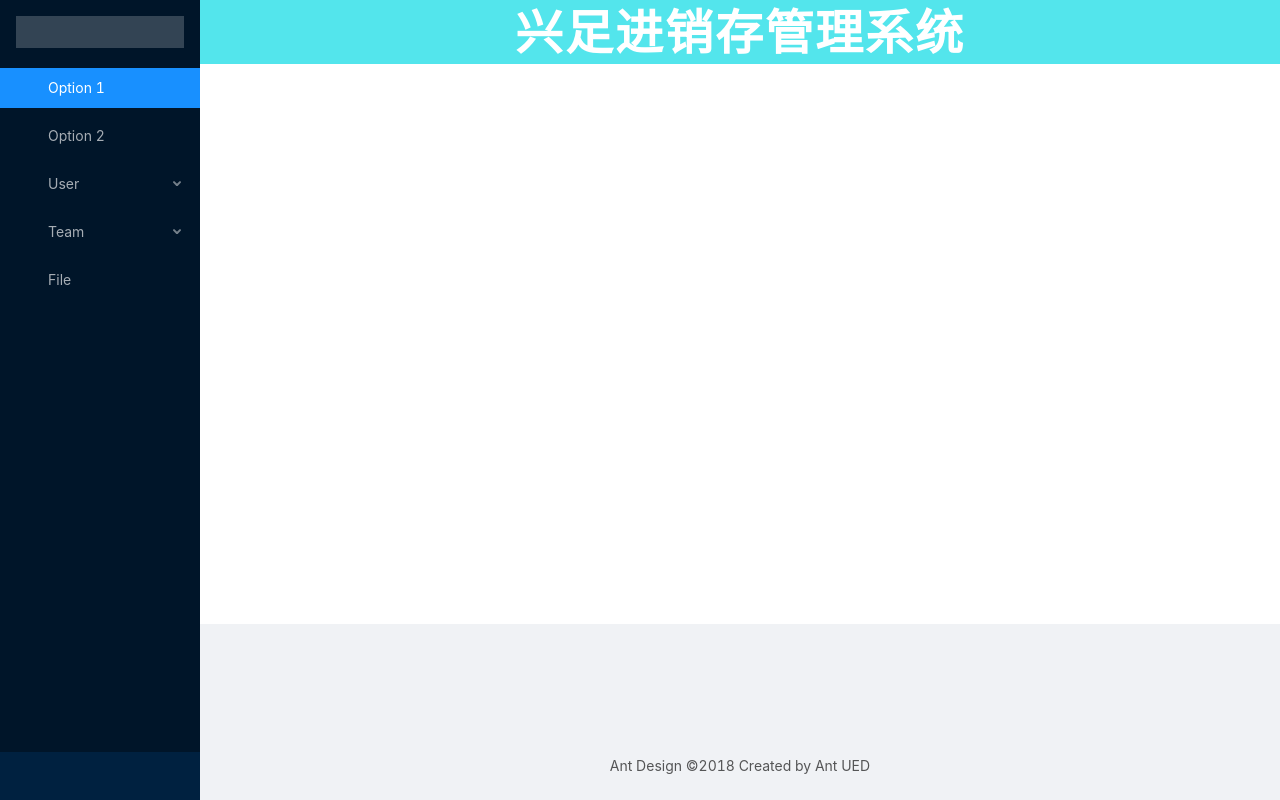
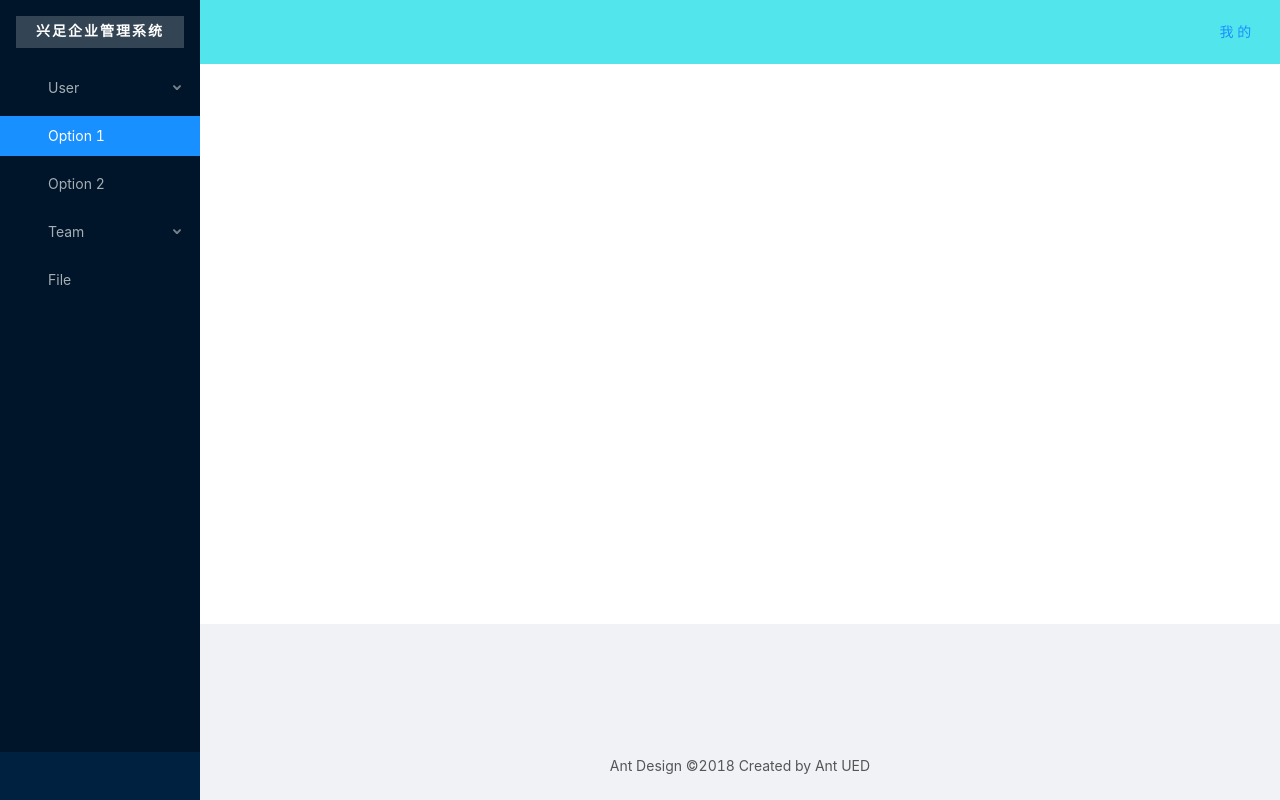
Before and after one commit to yzhh868/XZ-managementsystem, a Vue app: page / in a window 1280 px wide. Built offline with nearby package versions, Linux system fonts and the light colour scheme.

Commit message:
该版本修改了菜单和title

```diff
--- a/public/index.html
+++ b/public/index.html
@@ -4,7 +4,7 @@
     <meta charset="utf-8">
     <meta http-equiv="X-UA-Compatible" content="IE=edge">
     <meta name="viewport" content="width=device-width,initial-scale=1.0">
-    <link rel="icon" href="<%= BASE_URL %>favicon.ico">
+    <link rel="icon" href="<%= BASE_URL %>xz.svg">
     <title><%= htmlWebpackPlugin.options.title %></title>
   </head>
   <body>
--- a/src/views/index/index.vue
+++ b/src/views/index/index.vue
@@ -1,18 +1,15 @@
 <template>
   <a-layout class="layout" style="min-height: 100vh">
     <a-layout-sider v-model="collapsed" collapsible>
-      <div class="logo" />
+      <div class="logo" >
+        {{collapsed?'兴足':'兴足企业管理系统'}}
+      </div>
       <a-menu theme="dark" :default-selected-keys="['1']" mode="inline">
-        <a-menu-item key="1">
-          <a-icon type="pie-chart" />
-          <span>Option 1</span>
-        </a-menu-item>
-        <a-menu-item key="2">
-          <a-icon type="desktop" />
-          <span>Option 2</span>
-        </a-menu-item>
         <a-sub-menu key="sub1">
-          <span slot="title"><a-icon type="user" /><span>User</span></span>
+          <span slot="title">
+            <a-icon type="user" />
+            <span>User</span>
+          </span>
           <a-menu-item key="3">
             Tom
           </a-menu-item>
@@ -23,6 +20,16 @@
             Alex
           </a-menu-item>
         </a-sub-menu>
+
+        <a-menu-item key="1">
+          <a-icon type="pie-chart" />
+          <span>Option 1</span>
+        </a-menu-item>
+        <a-menu-item key="2">
+          <a-icon type="desktop" />
+          <span>Option 2</span>
+        </a-menu-item>
+
         <a-sub-menu key="sub2">
           <span slot="title"><a-icon type="team" /><span>Team</span></span>
           <a-menu-item key="6">
@@ -39,10 +46,31 @@
       </a-menu>
     </a-layout-sider>
     <a-layout>
-      <a-layout-header style="background: #53e5ec ; padding: 0; min-height: 8vh" >
-        <div class="myfont">
-          兴足进销存管理系统
-        </div>
+      <a-layout-header class="flex  j-s" style="text-align: right; background: #53e5ec ; padding: 0; min-height: 8vh" >
+        <a-dropdown style="margin-right: 25px">
+          <a  class="ant-dropdown-link" @click="e => e.preventDefault()">
+            <a-icon type="setting" />
+            我 的 <a-icon type="down" />
+          </a>
+          <a-menu slot="overlay">
+            <a-menu-item>
+              <a href="javascript:;">
+                <a-icon type="contacts" />
+                个人信息</a>
+            </a-menu-item>
+            <a-menu-item>
+              <a href="javascript:;">
+                <a-icon type="lock" />
+                修改密码</a>
+            </a-menu-item>
+            <a-menu-item>
+              <a href="javascript:;">
+                <a-icon type="logout" />
+                退出登录</a>
+            </a-menu-item>
+          </a-menu>
+        </a-dropdown>
+
       </a-layout-header>
       <a-layout-content >
         <div :style="{ padding: '24px', background: '#fff', minHeight: '70vh' }">
@@ -72,13 +100,24 @@ export default {
   background: rgba(255, 255, 255, 0.2);
   margin: 16px;
 }
-.myfont{
-  margin-top: 2px;
-  font-size: 48px;
+.logo{
+  height: 32px;
+  line-height: 32px;
+  text-align: center;
   font-family: 楷体;
-  text-align: center;
   letter-spacing: 2px;
   font-weight: bold;
   color: #ffffff;
 }
+.myhead{
+  height: 100%;
+  width: 100%;
+  display: flex;
+  flex-direction: row;
+  align-items: center;
+  float:right;
+
+}
+
+
 </style>
--- a/vue.config.js
+++ b/vue.config.js
@@ -11,5 +11,12 @@ module.exports={
                'views':'@/views',
            }
         }
-    }
+    },
+  chainWebpack : config=>{
+    config.plugin('html').tap(args =>{
+      args[0].title="兴足"
+      return args
+    })
+  }
+
 }
```
Also changed, not shown: public/xz.svg (added).
